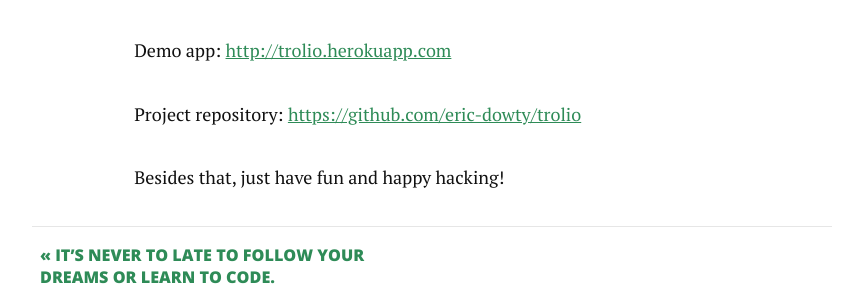
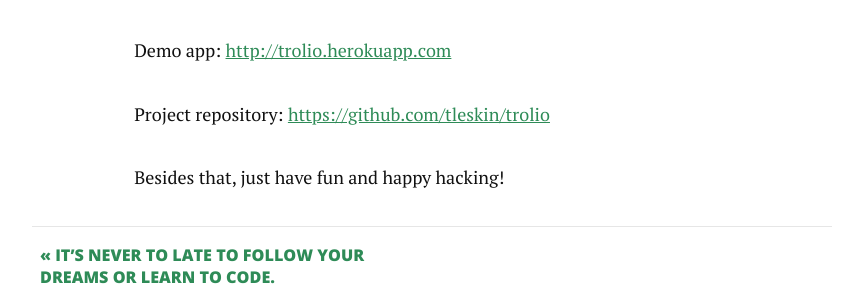
Before and after one commit to tleskin/tleskin.github.io, a Jekyll site: the page built from _posts/2015-06-25-humor-hackfest.md, in a window 1280 px wide and 900 px high, scrolled down 4565 px. Shown: the part 423-720 px from the top of the window, without its empty margins (208-1071 px from the left). Built offline with Jekyll 4.4.1, drawn with Linux system fonts in a browser that asks for light colours; nearby versions of some CDN libraries; Markdown is read by kramdown in place of the engine named in the settings; part of the change alters nothing that is shown.

Commit message:
Update links in humor hackfest post

```diff
--- a/_posts/2015-06-25-humor-hackfest.md
+++ b/_posts/2015-06-25-humor-hackfest.md
@@ -34,9 +34,9 @@ Even before attending the Humor Hackfest, I got some advice from a Turing gradua
 Here's our project, just incase anyone was interested:
 
 Demo app:
-[http://trolio.herokuapp.com](http://trolio.herokuapp.com)
+[http://trolio.herokuapp.com](http://trollin.herokuapp.com/)
 
 Project repository:
-[https://github.com/eric-dowty/trolio](https://github.com/eric-dowty/trolio)
+[https://github.com/tleskin/trolio](https://github.com/tleskin/trolio)
 
 Besides that, just have fun and happy hacking!
```
